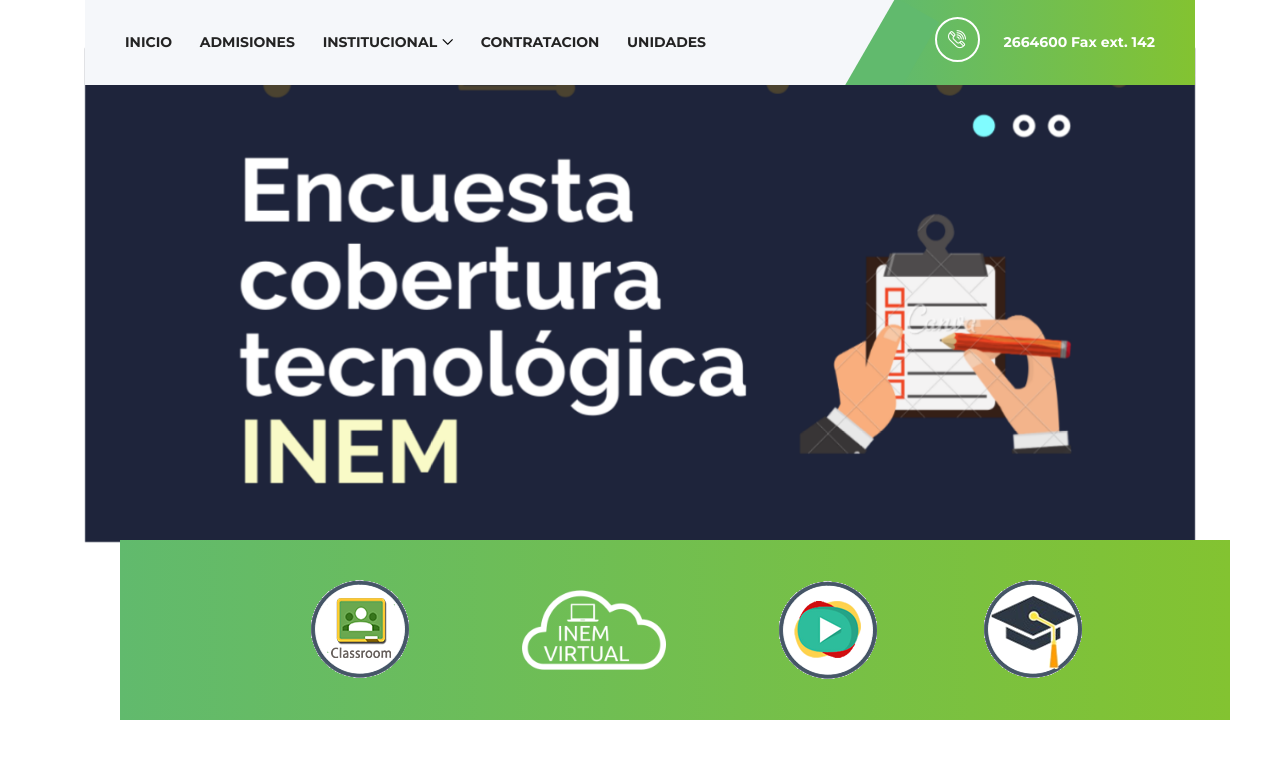
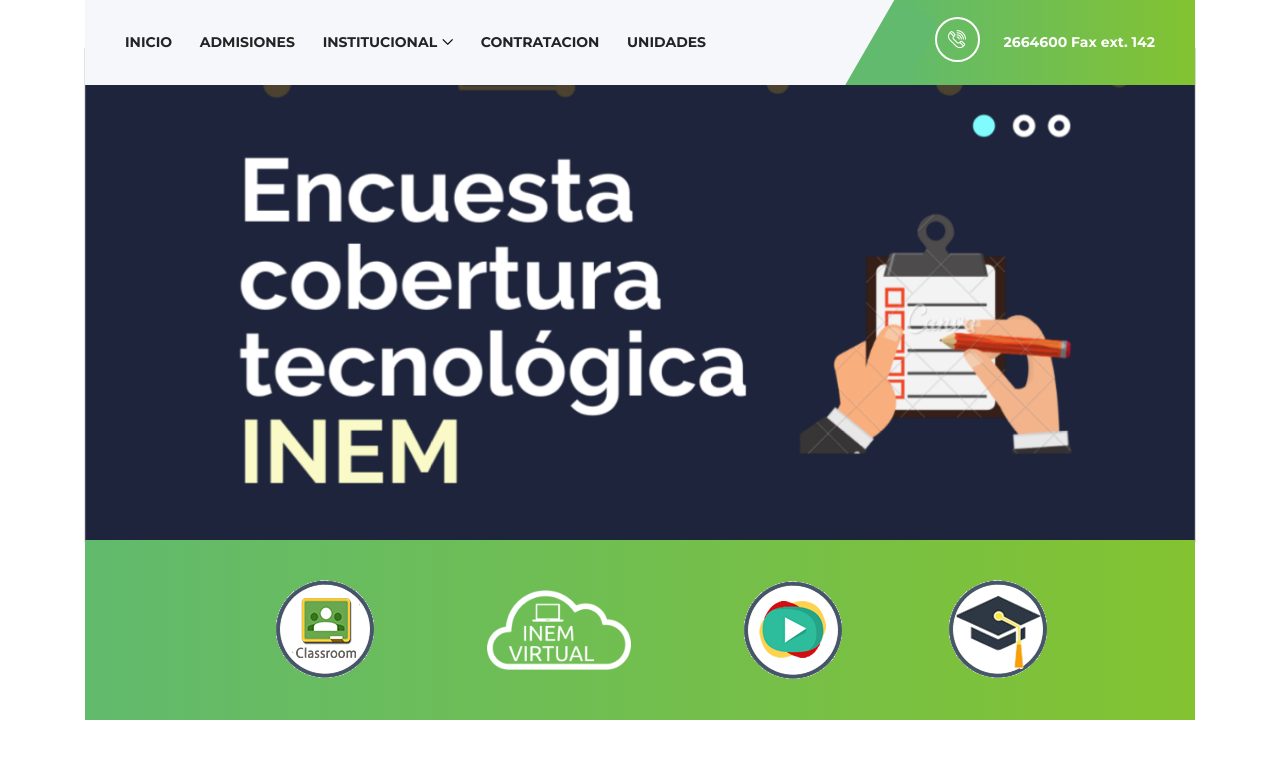
Before and after one commit to DavidGomez15/PaginWebINEM, a plain HTML site: page index.html in a window 1280 px wide. Shown: the top 767 px of the page. Drawn offline with Linux system fonts and the light colour scheme; files whose address does not match are found by name.

Commit message:
arreglo de margen izquierdo/derecho en el conatiner de abajo del banner

```diff
--- a/style.css
+++ b/style.css
@@ -806,7 +806,8 @@ img {
   width: 1110px;
   top: -50px;
 
-  left: 120px;
+  margin-left: auto;
+  margin-right: auto;
   height: 180px;
    }
 
```
